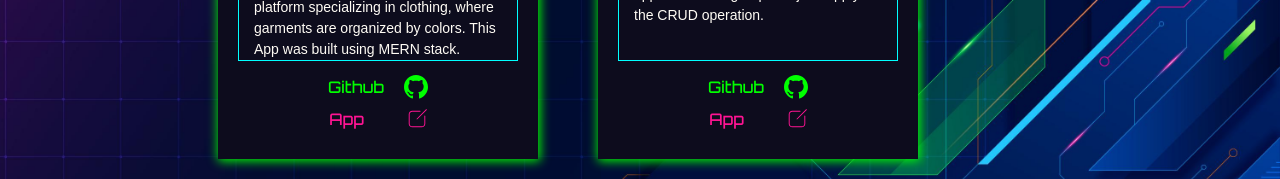
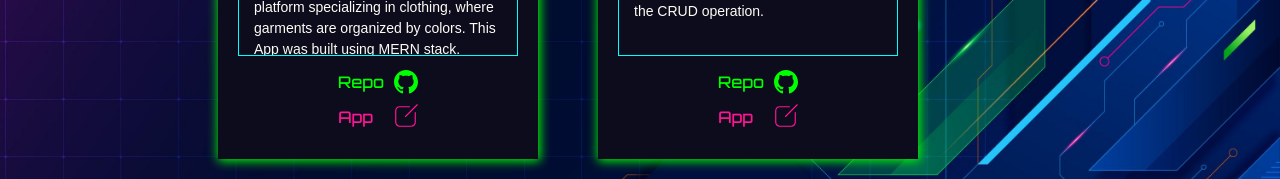
Before and after one commit to Fenaum/portfolio-react, a React (Vite) app: page /portfolio in a window 1280 px wide. Shown: the part 448-627 px from the top of the page. Built offline with nearby package versions, Linux system fonts and the light colour scheme; a web font is replaced by a local one.

Commit message:
minor change to portfolio repo link

```diff
--- a/src/components/Portfolio/Portfolio.css
+++ b/src/components/Portfolio/Portfolio.css
@@ -114,7 +114,7 @@
 }
 
 .githublink > img {
-    margin-left: 20px;
+    margin-left: 10px;
 
 }
 
@@ -137,9 +137,9 @@
 }
 
 .projectLink > img {
-    margin-left: 43px;
-    height: 20px;
-    width: 20px;
+    margin-left: 20px;
+    height: 25px;
+    width: 25px;
 }
 
 .projectLink:hover {
--- a/src/components/Portfolio/Portfolio.jsx
+++ b/src/components/Portfolio/Portfolio.jsx
@@ -11,7 +11,7 @@ export default function Portfolio() {
                 <img className='card-img' src={project.imgUrl} alt='project image' ></img>
                 <p className='projectDescription'>{project.description}</p>
                 <a className='githublink' href={project.githubUrl} target='_blank' >
-                    Github <img src={githubImg} alt='github icon' ></img>
+                    Repo <img src={githubImg} alt='github icon' ></img>
                 </a>
                 <a className='projectLink' href={project.url} target='_blank' >
                     App <img src={externalLink} alt='External Link' ></img>
```
